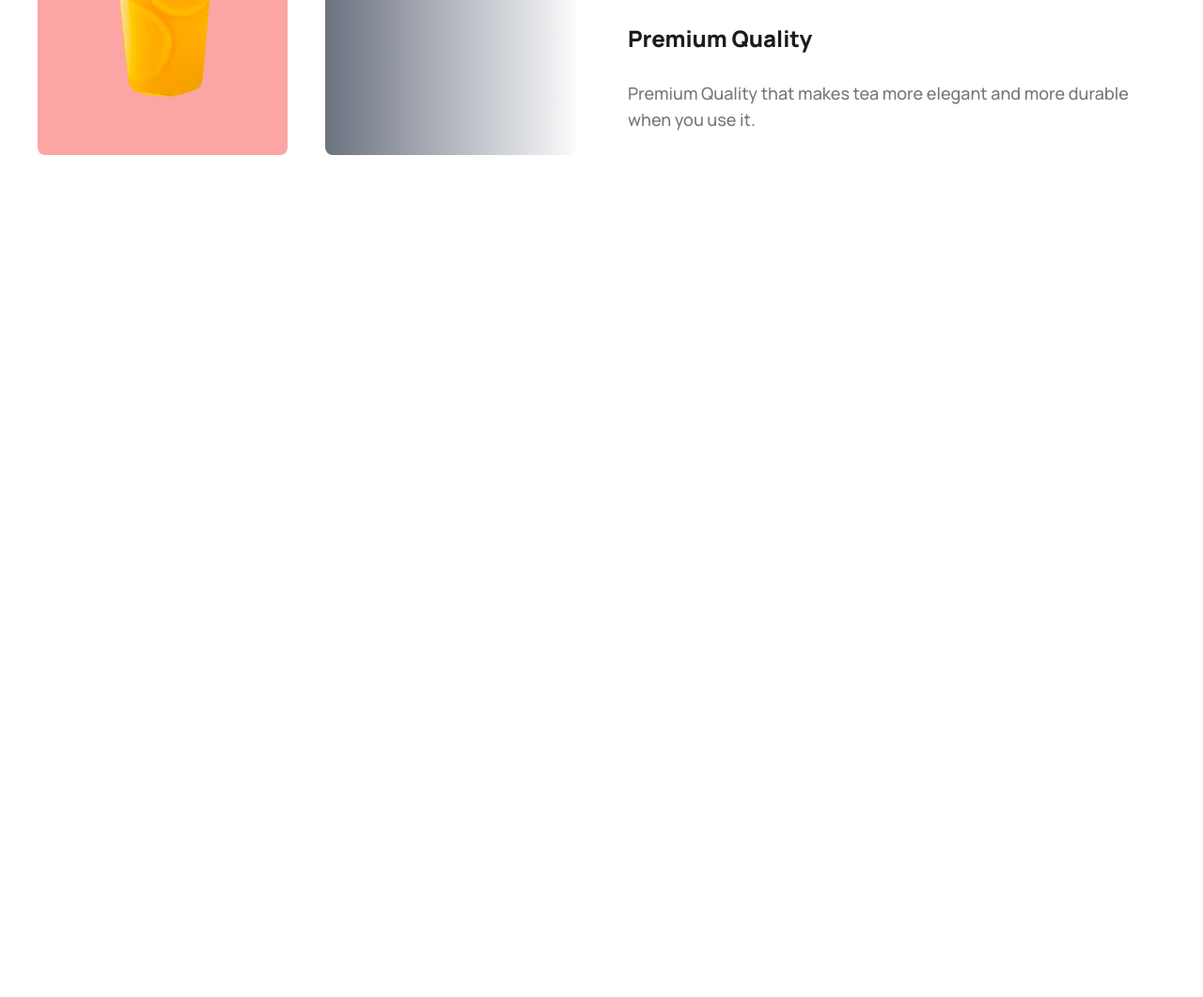
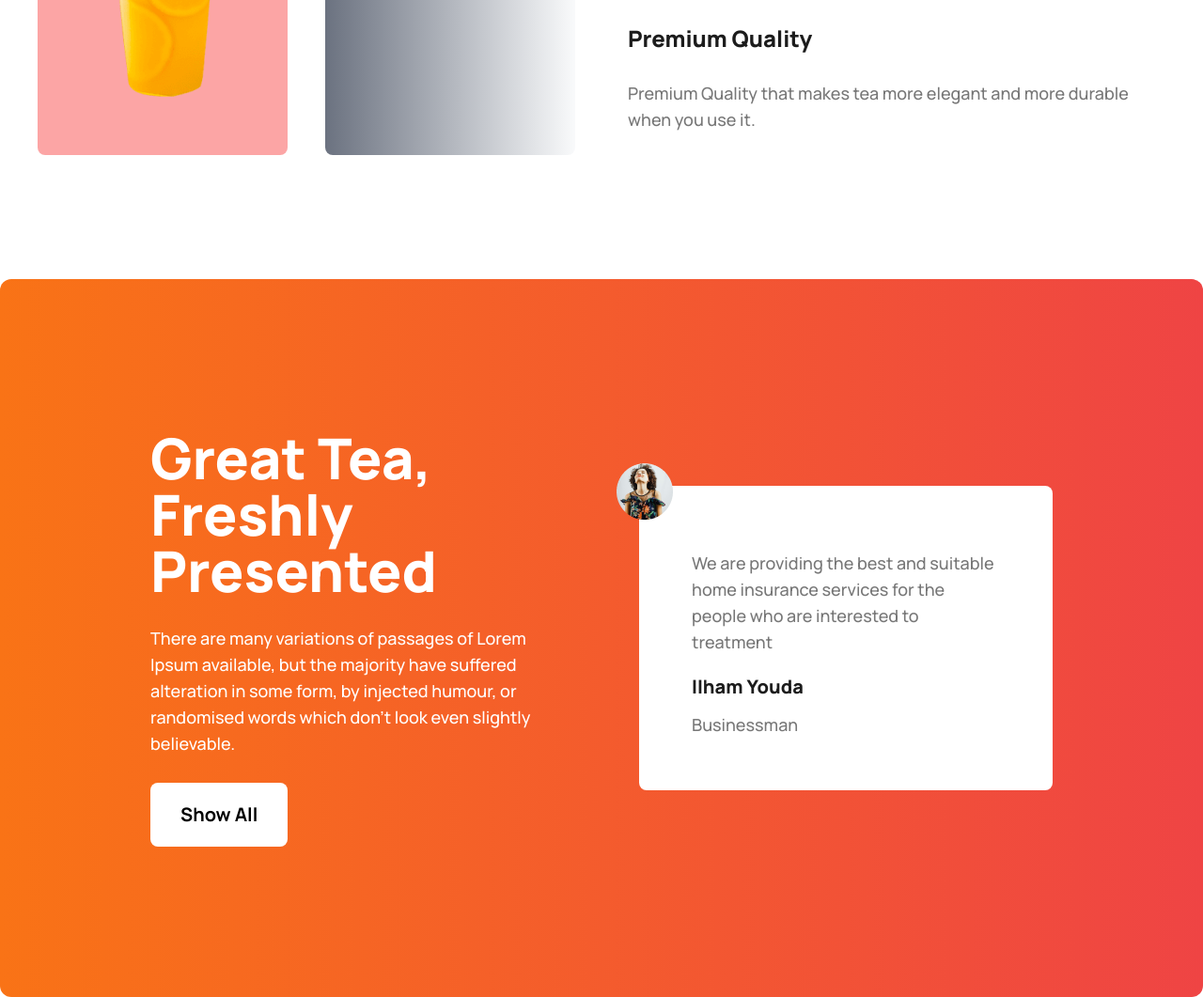
Before and after one commit to roni-rahman/tea-house-practice, a plain HTML site: page index.html in a window 1280 px wide. Shown: the part 2609-3670 px from the top of the page at 94% size. Before the commit the page ends 2906 px from the top, so only its background shows below. Drawn offline with nearby package versions, Linux system fonts and the light colour scheme.

Commit message:
working on reviews

```diff
--- a/index.html
+++ b/index.html
@@ -23,7 +23,7 @@
                         dark04: '#A4A4A4',
                     },
                     fontFamily: {
-                    manrope: ['Manrope', 'sans-serif'],
+                        manrope: ['Manrope', 'sans-serif'],
                     },
                 }
             }
@@ -36,9 +36,13 @@
         <!-- banner section -->
         <section class="container px-10 py-10 mx-auto lg:flex justify-between">
             <div>
-                <h1 class="font-extrabold text-8xl leading-tight text-dark01">It's good <br> tea time at The <br> Tea House</h1>
-                <p class="font-medium text-lg text-dark03 my-7">Tea and Botanical Solutions Supplier Give Optimum <br> Satisfaction To Your Taste Buds.</p>
-                <button class="font-bold text-white rounded-lg text-xl py-5 px-8 bg-gradient-to-r from-orange-400 via-orange-600 to-red-600">Explore More</button>
+                <h1 class="font-extrabold text-8xl leading-tight text-dark01">It's good <br> tea time at The <br> Tea
+                    House</h1>
+                <p class="font-medium text-lg text-dark03 my-7">Tea and Botanical Solutions Supplier Give Optimum <br>
+                    Satisfaction To Your Taste Buds.</p>
+                <button
+                    class="font-bold text-white rounded-lg text-xl py-5 px-8 bg-gradient-to-r from-orange-400 via-orange-600 to-red-600">Explore
+                    More</button>
             </div>
             <div class="relative">
                 <img class="max-w-2xl w-full" src="images/banner.png" alt="">
@@ -58,7 +62,9 @@
         <section class="container px-10 mx-auto py-32">
             <div class="text-center">
                 <h2 class="font-extrabold text-6xl text-dark01">Our Featured Products</h2>
-            <p class="font-medium text-lg text-dark03 my-7">There are many variations of passages of Lorem Ipsum available, but the majority have suffered alteration in some form, <br> by injected humour, or randomised words which don't look even slightly believable.</p>
+                <p class="font-medium text-lg text-dark03 my-7">There are many variations of passages of Lorem Ipsum
+                    available, but the majority have suffered alteration in some form, <br> by injected humour, or
+                    randomised words which don't look even slightly believable.</p>
             </div>
             <div class="md:flex flex-wrap justify-between mt-16 gap-6">
                 <div class="text-center rounded-lg p-5 bg-gradient-to-b from-gray-200 mb-8 w-80 mx-auto">
@@ -97,13 +103,43 @@
             </div>
             <div class=" lg:w-1/2">
                 <h2 class="font-extrabold text-6xl text-dark01 lg:mt-0 mt-10">Great Tea, Freshly Presented</h2>
-            <p class="font-medium text-lg text-dark03 my-7">The meaning of gong cha is chanese is to provide the best tea to emperor from all possessions . It represents the highest quality and self expectation. Establishing in 2006, Gong cha had been deeply appreciated by its custoers  because of good words of mouth and unique customized service orginated from Taiwan.</p>
-            <h5 class="font-extrabold text-2xl text-dark01">Unique Taste</h5>
-            <p class="font-medium text-lg text-dark03 my-7">A Unique and different style from other teapots gives a luxurious and minimalist impression</p>
-            <h5 class="font-extrabold text-2xl text-dark01">Premium Quality</h5>
-            <p class="font-medium text-lg text-dark03 my-7">Premium Quality that makes tea more elegant and more durable when you use it.</p>
+                <p class="font-medium text-lg text-dark03 my-7">The meaning of gong cha is chanese is to provide the
+                    best tea to emperor from all possessions . It represents the highest quality and self expectation.
+                    Establishing in 2006, Gong cha had been deeply appreciated by its custoers because of good words of
+                    mouth and unique customized service orginated from Taiwan.</p>
+                <h5 class="font-extrabold text-2xl text-dark01">Unique Taste</h5>
+                <p class="font-medium text-lg text-dark03 my-7">A Unique and different style from other teapots gives a
+                    luxurious and minimalist impression</p>
+                <h5 class="font-extrabold text-2xl text-dark01">Premium Quality</h5>
+                <p class="font-medium text-lg text-dark03 my-7">Premium Quality that makes tea more elegant and more
+                    durable when you use it.</p>
             </div>
+        </section>
 
+        <!-- super clients section  -->
+        <section class="container mx-auto bg-gradient-to-r from-orange-500 to-red-500 rounded-xl">
+            <div class="p-40 grid lg:grid-cols-2 gap-20 items-center">
+                <div class="">
+                    <h2 class="font-extrabold text-6xl text-white lg:mt-0 mt-10">Great Tea, Freshly Presented</h2>
+                    <p class="font-medium text-lg text-white my-7">There are many variations of passages of Lorem Ipsum
+                        available, but the majority have suffered alteration in some form, by injected humour, or
+                        randomised words which don't look even slightly believable. </p>
+                    <button class="font-bold rounded-lg text-xl py-5 px-8 bg-white">Show All</button>
+                </div>
+                <div class="">
+                    <div class="relative">
+                        <div class="absolute -top-6 -left-6">
+                            <img src="images/client.png" alt="">
+                        </div>
+                        <div class="bg-white p-14 rounded-lg">
+                            <p class="font-medium text-lg text-dark03 my-3">We are providing the best and suitable
+                                home insurance services for the people who are interested to treatment</p>
+                            <p class="font-extrabold text-xl mt-5 mb-3 text-dark01">IIham Youda</p>
+                            <P class="font-medium text-lg text-dark03">Businessman</P>
+                        </div>
+                    </div>
+                </div>
+            </div>
         </section>
     </main>
     <footer>
```
